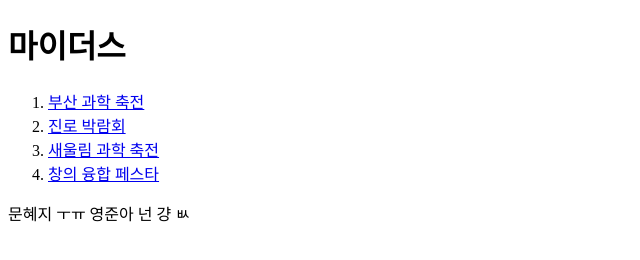
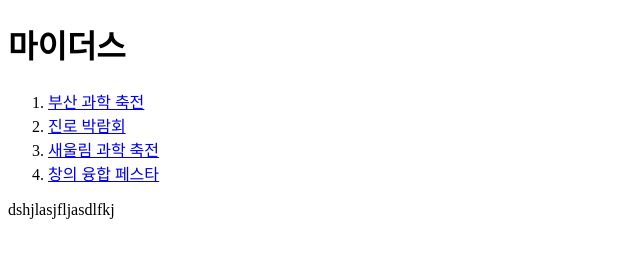
Before and after one commit to dotorikko/web1, a plain HTML site: page 4.html in a window 1280 px wide. Shown: the whole page, without its empty margins (0-640 px from the left). Drawn offline with Linux system fonts and the light colour scheme.

Commit message:
Update 4.html

```diff
--- a/4.html
+++ b/4.html
@@ -12,5 +12,5 @@
     <li><a href="3.html" >새울림 과학 축전</a></li>
     <li><a href="4.html">창의 융합 페스타</a></li>
   </ol>
-  <p>문혜지 ㅜㅠ 영준아 넌 걍 ㅄ</p>
+  <p>dshjlasjfljasdlfkj</p>
 </html>
```
